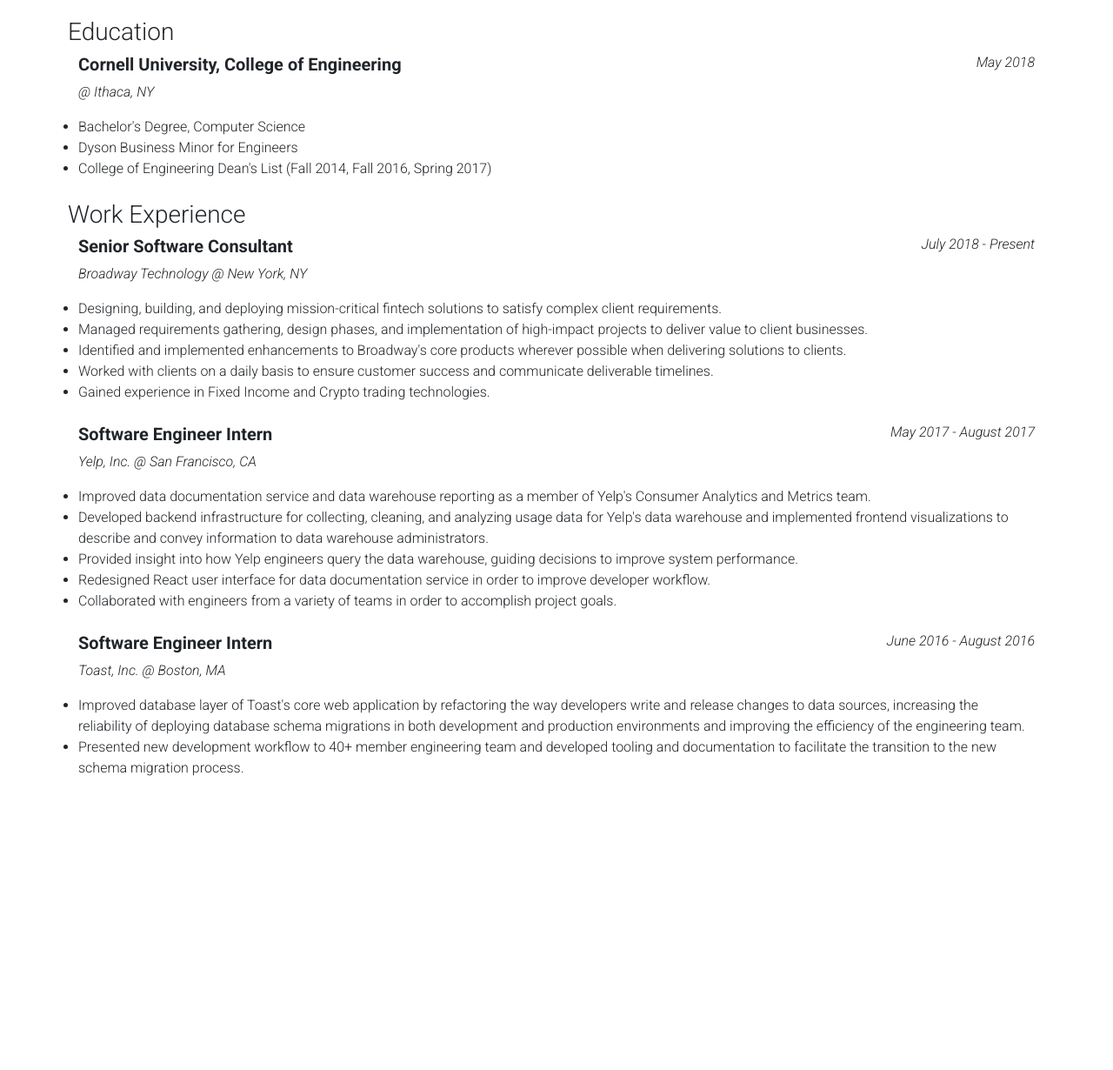
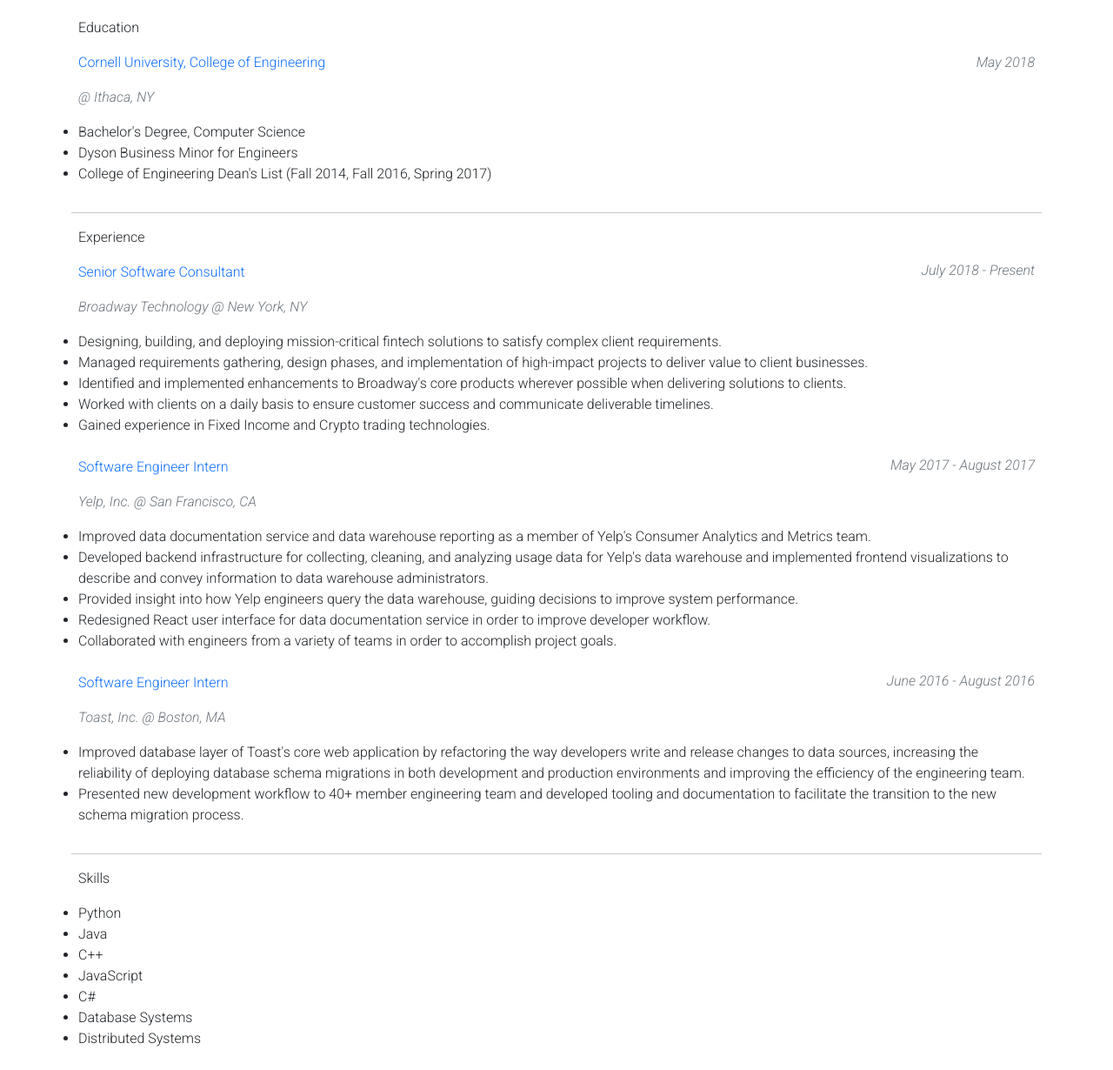
Before and after one commit to mrkbryn/mark-bryan-site, a Flask app: page /resume/ in a window 1280 px wide. Shown: the part 56-1286 px from the top of the page at 87% size. Before the commit the page ends 948 px from the top, so only its background shows below. Run offline with Flask 2, Linux system fonts and the light colour scheme; data comes from the database, SQL or seed files in the repository; some libraries are stand-ins or nearby versions.

Commit message:
Minor UI changes

```diff
--- a/app/templates/resume/index.html
+++ b/app/templates/resume/index.html
@@ -3,18 +3,20 @@
 {% block title %}Mark Bryan - Resume{% endblock %}
 
 {% block content %}
-  <p class="row h3">Education</p>
+  <div class="row mab-title">
+    <p>Education</p>
+  </div>
   {% for item in education %}
     <div class="row mab-title">
       <div class="col-9">
-        <p class="h5"><strong>{{ item['name'] }}</strong></p>
+        <p class="text-primary">{{ item['name'] }}</p>
       </div>
       <div class="col-3">
-        <p class="h6" style="text-align: right;"><em>{{ item['dates'] }}</em></p>
+        <p class="text-muted" style="text-align: right;"><em>{{ item['dates'] }}</em></p>
       </div>
     </div>
     <div class="row mab-title">
-      <p><em>@ {{ item['location'] }}</em></p>
+      <p class="text-secondary"><em>@ {{ item['location'] }}</em></p>
     </div>
     <div class="row">
       <ul>
@@ -25,19 +27,23 @@
     </div>
   {% endfor %}
 
-  <p class="row h3">Work Experience</p>
+  <hr>
+
+  <div class="row mab-title">
+    <p>Experience</p>
+  </div>
   {% for item in experience %}
     <div class="row mab-title">
       <div class="col-9">
-        <p class="h5"><strong>{{ item['title'] }}</strong></p>
+        <p class="text-primary">{{ item['title'] }}</p>
       </div>
       <div class="col-3">
-        <p class="h6" style="text-align: right;"><em>{{ item['dates'] }}</em></p>
+        <p class="h6 text-secondary" style="text-align: right;"><em>{{ item['dates'] }}</em></p>
       </div>
     </div>
 
     <div class="row mab-title">
-      <p><em>{{ item['name'] }} @ {{ item['location'] }}</em></p>
+      <p class="text-muted"><em>{{ item['name'] }} @ {{ item['location'] }}</em></p>
     </div>
 
     <div class="row">
@@ -48,4 +54,21 @@
       </ul>
     </div>
   {% endfor %}
+
+  <hr>
+  <div class="row mab-title">
+    <p>Skills</p>
+  </div>
+  <div class="row">
+    <ul>
+      <li>Python</li>
+      <li>Java</li>
+      <li>C++</li>
+      <li>JavaScript</li>
+      <li>C#</li>
+      <li>Database Systems</li>
+      <li>Distributed Systems</li>
+    </ul>
+  </div>
+
 {% endblock %}
```
Also changed, not shown: app/templates/index.html (+7 -4 lines), app/templates/research/index.html (+16 -6 lines).
